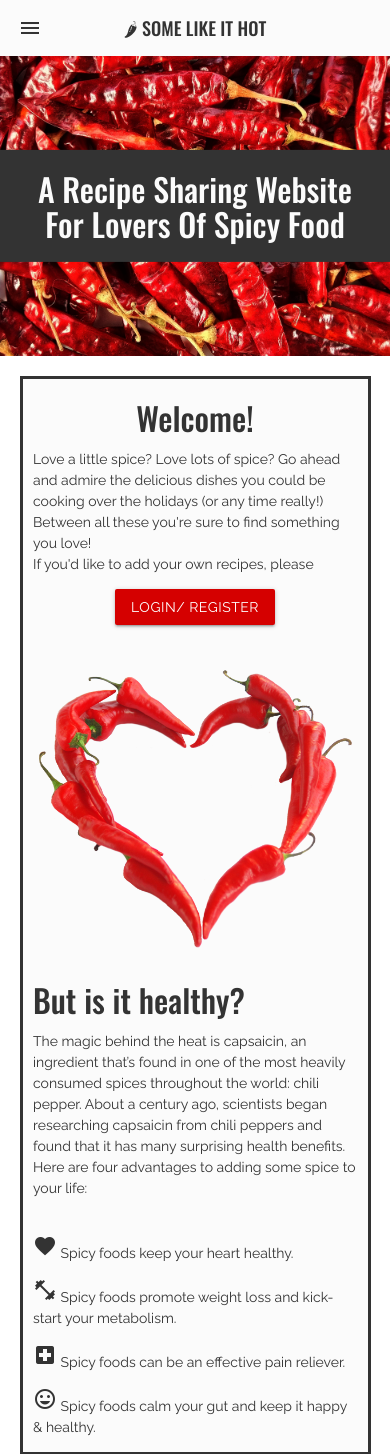
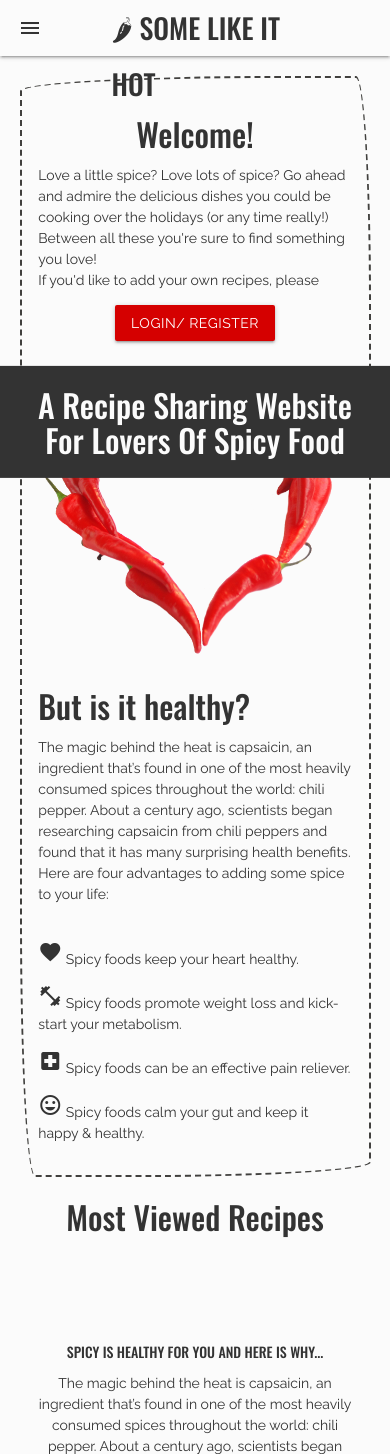
Before and after one commit to lisa1Q84/somelikeithot-recipes, a Flask app: page / in a window 390 px wide. Shown: the top 1454 px of the page. Run offline with Flask 2, Linux system fonts and the light colour scheme; data that the repository does not hold is empty; some libraries are stand-ins or nearby versions.

Commit message:
add styling for index site with border for about section and space in between

```diff
--- a/static/css/style.css
+++ b/static/css/style.css
@@ -5,7 +5,11 @@
 body {
     font-family: 'Raleway', sans-serif;
     color: #333;
+    background-color: #fbfbfb;
+    width: 100%;
 }
+
+
 
 p{
     color: #333;
@@ -42,11 +47,13 @@ h5{
 
  }
 
- nav .brand-logo {
-    font-size: 1.3rem;
+nav .brand-logo {
+    font-size: 2rem;
     color: #333;
     font-family: 'Oswald', sans-serif;
+    padding-left: 1rem;
  }
+
 
  i.material-icons.burger {
     color: #333;
@@ -62,15 +69,10 @@ h5{
 
  /*  header */
 
-
- #header-photo.row {
-     background-image: url(/static/images/chilicover.jpg);
-     background-size: cover;
-     min-height: 300px;
-     position: relative;
-     width: 100%;
-     padding: 15px;
- }
+img.banner{
+    max-width: 80%;
+    margin-top: 1rem;
+}
 
  .header-text {
      background-color: #333;
@@ -99,14 +101,14 @@ h5{
 .card.small {
      height: 300px;
  }
-
-.about{
-    border: solid;
-}
+ .about {
+     border: dashed 2px #41403E;
+     border-radius: 255px 15px 225px 15px/15px 225px 15px 255px;
+     padding: 1.2rem !important;
+ }
 
 
  /*  Single Recipe */
-
 
 .recipe-container{
     margin-top:1rem;
```
Also changed, not shown: other parts of static/css/style.css (+48 -5 lines).
